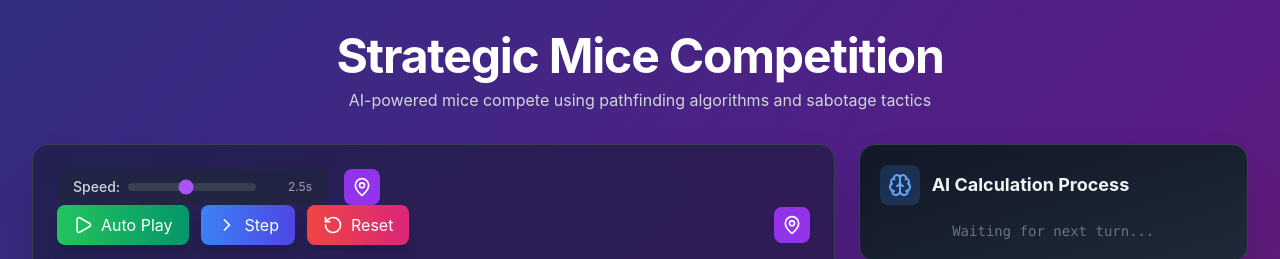
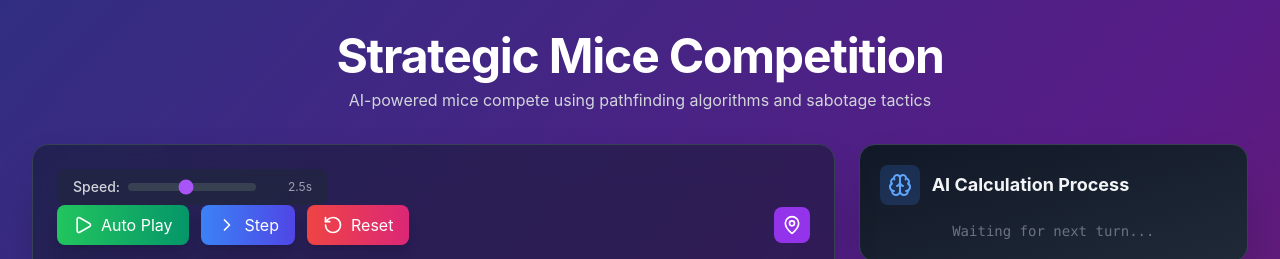
Before and after one commit to derrickLouis/mouseMaze, a React (Create React App) app: page / in a window 1280 px wide. Shown: the top 259 px of the page. Built offline with nearby package versions, Linux system fonts and the light colour scheme.

Commit message:
TODO: Dupe visualization button removal

```diff
--- a/src/MouseMaze.jsx
+++ b/src/MouseMaze.jsx
@@ -777,16 +777,6 @@ const MouseMaze = () => {
                     {(playSpeed / 1000).toFixed(1)}s
                   </span>
                 </div>
-                <button
-                  onClick={() => setShowPaths(!showPaths)}
-                  className={`p-2 rounded-lg transition-all ${
-                    showPaths
-                      ? 'bg-purple-600 text-white'
-                      : 'bg-gray-700 text-gray-400'
-                  }`}
-                >
-                  <MapPin size={20} />
-                </button>
               </div>
 
               <div className="flex justify-between items-center mb-6">
```
Also changed, not shown: TODO.txt.
